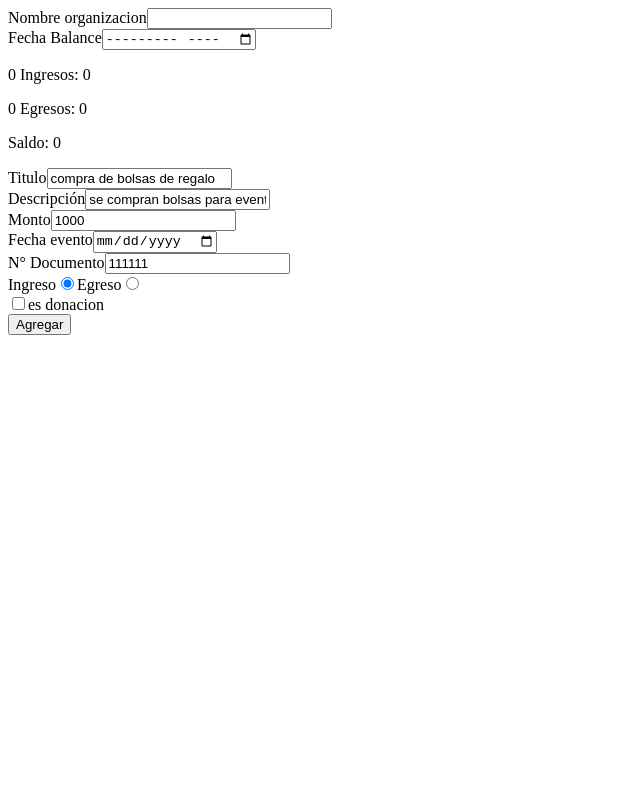
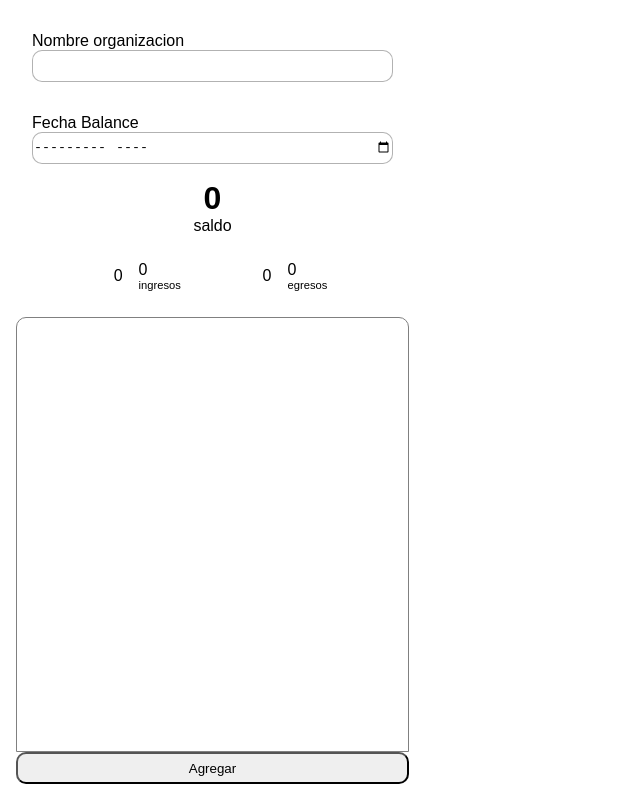
Before and after one commit to mahbarahona/osfl-front, an Angular app: page /balance in a window 1280 px wide. Shown: the whole page, without its empty margins (0-640 px from the left). Built offline with nearby package versions, Linux system fonts and the light colour scheme.

Commit message:
estilos globales

```diff
--- a/src/app/balance/components/balance-item-form/balance-item-form.component.html
+++ b/src/app/balance/components/balance-item-form/balance-item-form.component.html
@@ -20,22 +20,23 @@
             <label for="numdocumento">N° Documento</label>
             <input formControlName="numero_documento" type="text" id="numdocumento">
         </div>
-        <div class="input-control radio-control">
+        <div class=" radio-control">
             <label for="ingreso">Ingreso</label>
             <input formControlName="tipo" type="radio" name="tipo" id="ingreso" value="1">
 
             <label for="egreso">Egreso</label>
             <input formControlName="tipo" type="radio" name="tipo" id="egreso" value="0">
         </div>
-        <div class="input-control radio-control">
+        <div class=" radio-control">
             <input formControlName="es_donacion" type="checkbox" name="donacion" id="donacion">
             <label for="donacion">es donacion</label>
         </div>
         <div class="actions">
-            <p (click)="deleteItem()" [hidden]="esAgregar">Eliminar</p>
-            <button type="button"     [hidden]="esAgregar" (click)="updateItem()" >Guardar</button>
+            <p (click)="store.hideForm()">volver</p>
+            <p (click)="deleteItem()" *ngIf="!esAgregar">Eliminar</p>
+            <button type="button"     *ngIf="!esAgregar" (click)="updateItem()" >Guardar</button>
 
-            <button type="button"[hidden]="!esAgregar" (click)="addItem()" >Agregar</button>
+            <button type="button"*ngIf="esAgregar" (click)="addItem()" >Agregar</button>
         </div>
     </form>
 </section>
--- a/src/app/balance/components/balance-item-form/balance-item-form.component.scss
+++ b/src/app/balance/components/balance-item-form/balance-item-form.component.scss
@@ -0,0 +1,30 @@
+.nuevo-evento{
+    position: absolute;
+    top: 0;
+    bottom: 0;
+    background: white;
+    width: 100%;
+    height: 100%;
+    overflow:hidden;
+
+    min-width: 320px;
+    max-width:425px ;
+
+    display: flex;
+    flex-direction: column;
+
+}
+
+form{
+    // position: relative;
+    display: flex;
+    flex-direction: column;
+    justify-content: space-between;
+    padding: 1.3rem;
+    height: 90%;
+}
+
+.actions{
+    display: flex;
+    justify-content: space-between;
+}
--- a/src/app/balance/components/balance-item-form/balance-item-form.component.ts
+++ b/src/app/balance/components/balance-item-form/balance-item-form.component.ts
@@ -1,5 +1,6 @@
-import { Component,  OnInit,} from '@angular/core';
+import { Component,  OnDestroy,  OnInit,} from '@angular/core';
 import {  FormBuilder,  FormGroup,  Validators} from '@angular/forms';
+import { Subscription } from 'rxjs';
 
 import { BalanceItem} from '../../models/balance-item.model';
 import {  BalanceStoreService} from '../../store/balance.store';
@@ -9,26 +10,37 @@ import {  BalanceStoreService} from '../../store/balance.store';
   templateUrl: './balance-item-form.component.html',
   styleUrls: ['./balance-item-form.component.scss']
 })
-export class BalanceItemFormComponent implements OnInit {
+export class BalanceItemFormComponent implements OnInit, OnDestroy{
 
   frm: FormGroup = this.fb.group({})
-  esAgregar: boolean = false
+  esAgregar: boolean = true
+  subs$:Subscription = new Subscription
   index:number = -1
 
-  constructor(private fb: FormBuilder, private store: BalanceStoreService) {}
+
+  constructor(private fb: FormBuilder, public store: BalanceStoreService) {}
 
   ngOnInit(): void {
 
-    this.store.itemActual$
-    .subscribe(data => {
+   this.subs$.add(
+     this.store.itemActual$
+       .subscribe(data => {
+
+
       this.frm = this.setForm(data.item)
       this.index = data.index
       this.esAgregar = this.index === -1 ? true : false
+
+      console.log({data})
+      console.log({esAgregar:this.esAgregar})
     }
-    )
-    this.frm = this.getInitialForm()
+    ))
+    // this.frm = this.getInitialForm()
   }
 
+  ngOnDestroy(): void {
+    this.subs$?.unsubscribe()
+  }
 
   addItem() {
     if (this.frm.invalid) return
@@ -56,8 +68,8 @@ export class BalanceItemFormComponent implements OnInit {
 
   private getInitialForm() {
     return this.fb.group({
-      titulo: ['compra de bolsas de regalo', Validators.required],
-      descripcion: ['se compran bolsas para evento de navidad', Validators.required],
+      titulo: ['caaa', Validators.required],
+      descripcion: ['sesss ', Validators.required],
       monto: [1000, Validators.required],
       fecha_evento: [new Date(), Validators.required],
       numero_documento: ['111111', Validators.required],
--- a/src/app/balance/pages/balance-page/balance-page.component.html
+++ b/src/app/balance/pages/balance-page/balance-page.component.html
@@ -1,4 +1,8 @@
 
+<app-balance-item-form *ngIf="(store.showForm$ | async)"></app-balance-item-form>
+
+<section class="container">
+    <section class="header">
         <div class="form-field">
             <label for="nombre_organizacion">Nombre organizacion</label>
             <input type="text" id="nombre_organizacion" [formControl]="nombre_organizacion">
@@ -7,16 +11,40 @@
             <label for="fecha_balance">Fecha Balance</label>
             <input type="month" id="fecha_balance" [formControl]="fecha_balance">
         </div>
+    </section>
+
+    <section *ngIf="(store.balance$ | async) as balance" >
+        <article class="saldo">
+            <h1>{{balance.saldo}}</h1>
+            <p>saldo</p>
+        </article>
+        <article class="resumen">
+            <div class="tipo-evento">
+                <p class="cantidad">{{balance.cantidadIngresos}}</p>
+                <div class="detalle">
+                    <p class="monto">{{balance.totalIngresos}}</p>
+                    <p class="texto">ingresos</p>
+                </div>
+            </div>
+            <div class="tipo-evento">
+                <p class="cantidad">{{balance.cantidadEgresos}}</p>
+                <div class="detalle">
+                    <p class="monto">{{balance.totalEgresos}}</p>
+                    <p class="texto">egresos</p>
+                </div>
+            </div>
+
+        </article>
+
+    </section>
 
 
-    <div *ngIf="(store.balance$ | async) as balance">
-       <p>{{balance.cantidadIngresos}} Ingresos: {{balance.totalIngresos}}</p>
-       <p>{{balance.cantidadEgresos}} Egresos: {{balance.totalEgresos}}</p>
-       <p>Saldo: {{balance.saldo}}</p>
-    </div>
 
 
-<app-balance-item-form ></app-balance-item-form>
 
+    <section class="list-item">
+        <app-balance-item-list></app-balance-item-list>
+    </section>
 
-<app-balance-item-list></app-balance-item-list>
+    <button (click)="agregarItem()">Agregar</button>
+</section>
--- a/src/app/balance/pages/balance-page/balance-page.component.scss
+++ b/src/app/balance/pages/balance-page/balance-page.component.scss
@@ -0,0 +1,72 @@
+*{
+    margin: 0;
+    padding: 0;
+    box-sizing: border-box;
+}
+.container{
+    display: flex;
+    flex-direction: column;
+    justify-content: space-between;
+
+    height: 100vh;
+    padding: 1rem;
+
+    min-width: 320px;
+    max-width:425px ;
+}
+
+.header .form-field{
+    display: flex;
+    flex-direction: column;
+    padding: 1rem;
+}
+
+
+.resumen{
+    display: flex;
+    justify-content: space-evenly;
+    align-items: center;
+    padding: 1rem;
+}
+.tipo-evento{
+    display: flex;
+
+    align-items: center;
+}
+.tipo-evento .detalle{
+    display: flex;
+    flex-direction: column;
+    justify-content: center;
+}
+.tipo-evento .cantidad{
+    padding: 1rem;
+}
+.detalle .monto{
+    font-size: 1rem;
+}
+.detalle .texto{
+    font-size: 0.7rem;
+}
+
+.saldo{
+    display: flex;
+    flex-direction: column;
+    justify-content: center;
+    align-items: center;
+}
+
+.saldo h1{
+    font-size: 2rem;
+}
+
+
+.list-item{
+    min-height: 10rem;
+    height: 100%;
+    border: 1px solid gray;
+    overflow-y: scroll;
+
+    border-top-left-radius: 10px;
+    border-top-right-radius: 10px;
+
+}
--- a/src/app/balance/pages/balance-page/balance-page.component.ts
+++ b/src/app/balance/pages/balance-page/balance-page.component.ts
@@ -40,7 +40,10 @@ export class BalancePageComponent implements OnInit,OnDestroy {
   }
 
 
-
+  agregarItem(){
+    this.store.resetItemSeleccionado()
+    this.store.showForm()
+  }
 
   deleteItem(index:number){
       this.store.deleteItem(index)
--- a/src/app/balance/store/balance.store.ts
+++ b/src/app/balance/store/balance.store.ts
@@ -2,8 +2,6 @@ import { Injectable } from '@angular/core';
 import { BehaviorSubject } from 'rxjs';
 import { BalanceItem } from '../models/balance-item.model';
 import { Balance } from '../models/balance.model';
-
-
 
 @Injectable({
   providedIn: 'root'
@@ -15,6 +13,9 @@ export class BalanceStoreService {
 
   private _itemActualSource = new BehaviorSubject<BalanceItemActual>(new BalanceItemActual)
   public itemActual$ = this._itemActualSource.asObservable()
+
+  private _showFormSource = new BehaviorSubject<boolean>(false)
+  public showForm$ = this._showFormSource.asObservable()
 
 
   constructor() { }
@@ -39,8 +40,10 @@ export class BalanceStoreService {
     console.log({state:this._balanceSource.getValue()})
 
   }
+
   //CRUD ITEMS
   addItem(item:BalanceItem){
+    this.resetItemSeleccionado()
     const balance = this._balanceSource.getValue()
     const items = [...balance.items,item]
     const { totalIngresos,totalEgresos,saldo,cantidadIngresos,cantidadEgresos} = this.calcularMontos(items)
@@ -55,8 +58,11 @@ export class BalanceStoreService {
       cantidadIngresos,
       cantidadEgresos
     })
+    this.hideForm()
   }
   updateItem(index:number,newItem:BalanceItem){
+    this.resetItemSeleccionado()
+
     const balance = this._balanceSource.getValue()
     const items = balance.items.map((item, i)=> i === index ? newItem : item)
     const { totalIngresos,totalEgresos,saldo,cantidadIngresos,cantidadEgresos} = this.calcularMontos(items)
@@ -71,11 +77,16 @@ export class BalanceStoreService {
       cantidadIngresos,
       cantidadEgresos
     })
+
+    this.hideForm()
   }
   deleteItem(index:number){
+    this.resetItemSeleccionado()
+
     const balance = this._balanceSource.getValue()
     const items = balance.items.filter( (item, i)=> i !== index)
     const { totalIngresos,totalEgresos,saldo,cantidadIngresos,cantidadEgresos} = this.calcularMontos(items)
+
 
     this._balanceSource.next({
       ...balance,
@@ -86,22 +97,25 @@ export class BalanceStoreService {
       cantidadIngresos,
       cantidadEgresos
     })
+
+    this.hideForm()
+
   }
 
-  //UI
+  //ITEM SELECCIONADO
   seleccionarItem(index:number){
     const item = this._balanceSource.getValue().items[index]
     this._itemActualSource.next({
       item,
       index
     })
+    this.showForm()
 
     console.log({state:{
       balance:this._balanceSource.getValue(),
       itemActual:this._itemActualSource.getValue(),
     }})
   }
-
   resetItemSeleccionado(){
     this._itemActualSource.next({
      item: new BalanceItem,
@@ -109,7 +123,17 @@ export class BalanceStoreService {
     })
   }
 
- private calcularMontos(items:BalanceItem[]){
+  //FORM
+  showForm(){
+    this._showFormSource.next(true)
+  }
+  hideForm(){
+    this._showFormSource.next(false)
+  }
+
+
+
+  private calcularMontos(items:BalanceItem[]){
 
     const itemsIngresos = this.getItemsByTipo(items, TiposDeEvento.INGRESOS)
     const itemsEgresos = this.getItemsByTipo(items, TiposDeEvento.EGRESOS)
@@ -129,8 +153,7 @@ export class BalanceStoreService {
      cantidadIngresos,
      cantidadEgresos
    }
- }
-
+  }
   private getCantidadItems(items:BalanceItem[]){
     return items.length
   }
--- a/src/styles.scss
+++ b/src/styles.scss
@@ -1 +1,31 @@
 /* You can add global styles to this file, and also import other style files */
+
+body{
+    margin: 0;
+    padding: 0;
+    font-family: Arial, Helvetica, sans-serif;
+}
+
+input{
+    height: 2rem;
+    border-radius: 10px;
+    border: 1px solid rgba($color: #000000, $alpha: 0.3);
+}
+
+button{
+    padding:0 0.3rem;
+    min-height: 2rem;
+    border-radius: 10px;
+    display: block;
+    // width: 100%;
+}
+
+.input-control{
+    display: flex;
+    flex-direction: column;
+}
+
+.radio-control{
+    display: flex;
+    justify-content: space-evenly;
+}
```
Lines whose indentation alone changed are shown as unchanged.
